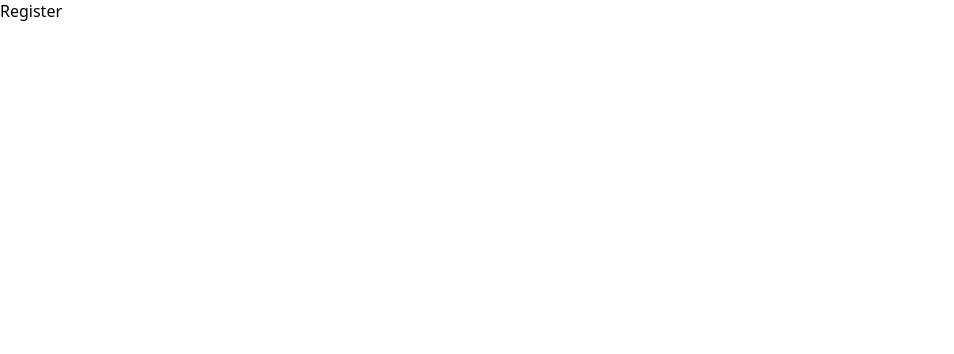
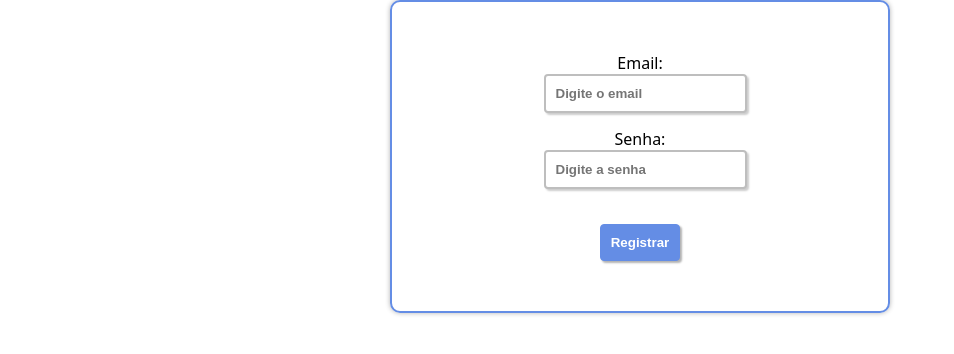
Before and after one commit to danielvaleriote/jwt-api, a React (Vite) app in the folder front-end/: page /register in a window 1280 px wide. Shown: the top 354 px of the page, without its empty margins (0-954 px from the left). Built offline with nearby package versions, Linux system fonts and the light colour scheme.

Commit message:
create sendCredentials function

```diff
--- a/front-end/src/App.jsx
+++ b/front-end/src/App.jsx
@@ -1,21 +1,9 @@
 import './App.scss';
-import { useState } from "react";
-import CredentialsPrompt from './components/CredentialsPrompt';
 
 function App() {
-  const [email, setEmail] = useState("");
-  const [password, setPassword] = useState("");
-
-  const submitHandler = (e) => {
-    e.preventDefault();
-    if(!email || !password) return alert("Você precisa fornecer um e-mail e uma senha.");
-
-  };
 
   return (
-    <div className="App">
-      <CredentialsPrompt buttonText="Registrar" handleSubmit={submitHandler} setEmail={setEmail} setPassword={setPassword}/>
-    </div>
+    <div className="App"></div>
   )
 }
 
--- a/front-end/src/components/CredentialsPrompt/index.jsx
+++ b/front-end/src/components/CredentialsPrompt/index.jsx
@@ -3,13 +3,13 @@ import Input from "../Input";
 import Button from "../Button";
 
 const CredentialsPrompt = ({ handleSubmit, buttonText, setEmail, setPassword}) => {
-	const handleEmailChange = (e) => setEmail(e.target.value);
-	const handlePasswordChange = (e) => setPassword(e.target.value);
+	const handleEmailInputChange = (e) => setEmail(e.target.value);
+	const handlePasswordInputChange = (e) => setPassword(e.target.value);
 
 	return (
 		<form className='credentials-prompt' onSubmit={handleSubmit}>
-			<Input type="text" placeholder="Digite o endereço de e-mail" label="E-mail:" required={true} handleChange={handleEmailChange}/>
-			<Input type="password" placeholder="Digite a senha" label="Senha:" required={true} handleChange={handlePasswordChange} />
+			<Input type="text" placeholder="Digite o email" label="Email:" required={true} handleChange={handleEmailInputChange}/>
+			<Input type="password" placeholder="Digite a senha" label="Senha:" required={true} handleChange={handlePasswordInputChange} />
 			<Button>{buttonText}</Button>
 		</form>
 	);
--- a/front-end/src/components/Input/Input.scss
+++ b/front-end/src/components/Input/Input.scss
@@ -9,6 +9,10 @@
 	box-shadow: 2px 2px 2px rgba(0,0,0,0.2) ;
 }
 
+.input-label {
+	text-align: center;
+}
+
 .input:focus {
 	border: 2px solid #648DE5;
 	color: #648DE5;
--- a/front-end/src/components/Input/index.jsx
+++ b/front-end/src/components/Input/index.jsx
@@ -5,8 +5,8 @@ const Input = ({type, placeholder, label, required, handleChange}) => {
 		label ?
 
 		<label className="input-label">
-			{label}
-				<input type={type || "text"} placeholder={placeholder || ""} className="input" required={required} onChange={handleChange} autoComplete="off"/>
+			{label}<br />
+			<input type={type || "text"} placeholder={placeholder || ""} className="input" required={required} onChange={handleChange} autoComplete="off"/>
 		</label> :
 
 		<input type={type || "text"} placeholder={placeholder || ""} className="input"  required={required} onChange={handleChange} autoComplete="off"/>
--- a/front-end/src/pages/Login.jsx
+++ b/front-end/src/pages/Login.jsx
@@ -1,8 +1,20 @@
-import React from 'react';
+import { useState } from "react";
+import CredentialsPrompt from '../components/CredentialsPrompt';
 
 const Login = () => {
+	const [email, setEmail] = useState("");
+	const [password, setPassword] = useState("");
+
+	const submitHandler = (e) => {
+		e.preventDefault();
+		if (!email || !password) return alert("Você precisa fornecer um e-mail e uma senha.");
+
+	};
+
 	return (
-		<div>Login</div>
+		<div>
+			<CredentialsPrompt buttonText="Registrar" handleSubmit={submitHandler} setEmail={setEmail} setPassword={setPassword} />
+		</div>
 	);
 };
 
--- a/front-end/src/pages/Register.jsx
+++ b/front-end/src/pages/Register.jsx
@@ -1,8 +1,20 @@
-import React from 'react';
+import { useState } from "react";
+import CredentialsPrompt from '../components/CredentialsPrompt';
 
 const Register = () => {
+	const [email, setEmail] = useState("");
+	const [password, setPassword] = useState("");
+
+	const submitHandler = (e) => {
+		e.preventDefault();
+		if (!email || !password) return alert("Você precisa fornecer um e-mail e uma senha.");
+
+	};
+
 	return (
-		<div>Register</div>
+		<div>
+			<CredentialsPrompt buttonText="Registrar" handleSubmit={submitHandler} setEmail={setEmail} setPassword={setPassword} />
+		</div>
 	);
 };
 
--- /dev/null
+++ b/front-end/src/utils/sendCredentials.js
@@ -0,0 +1,3 @@
+import axios from "axios";
+
+export default (route, credentials) => axios.post(`${import.meta.env.VITE_API_URL}${route}`, credentials);
```
Also changed, not shown: 1 other file (tests, documents, lock files or other folders).
